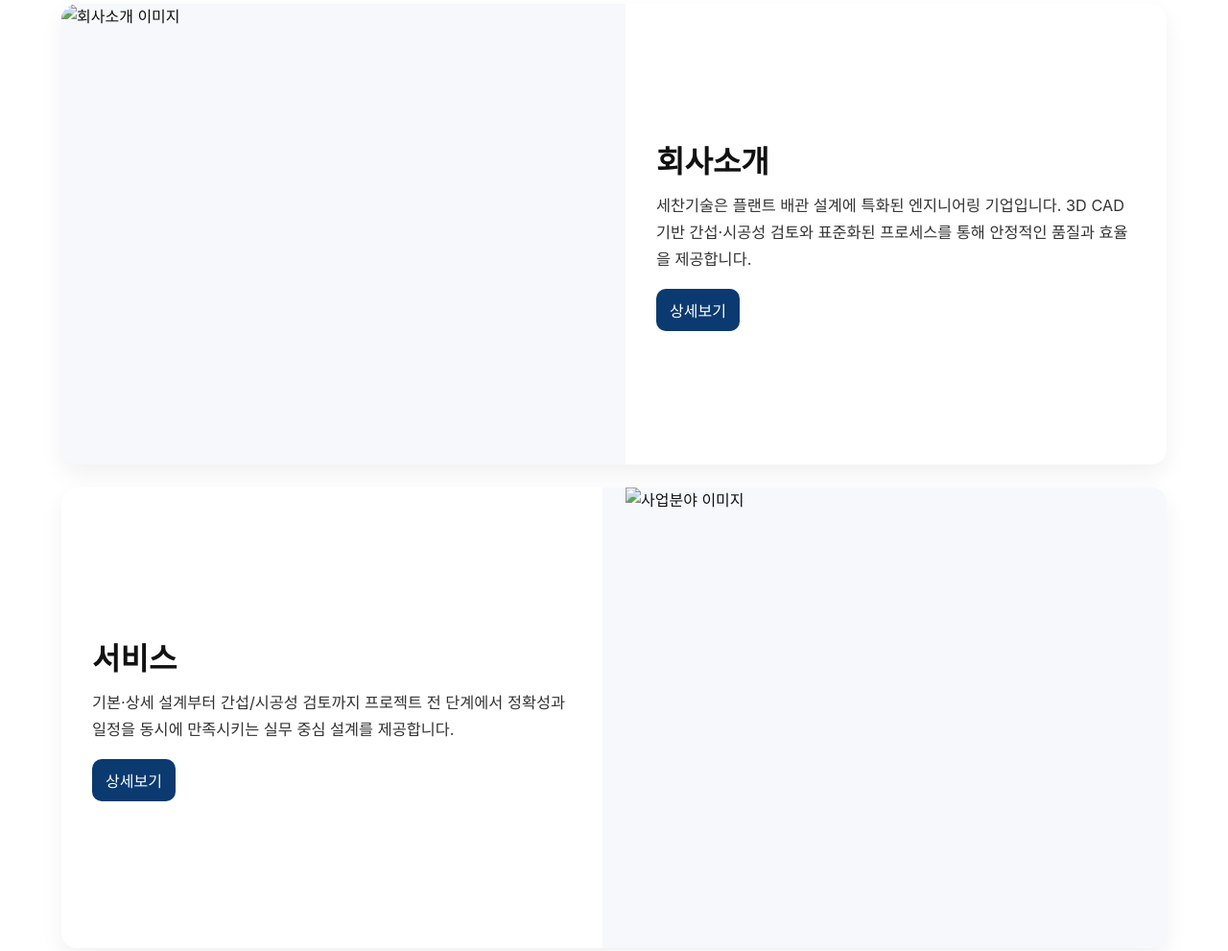
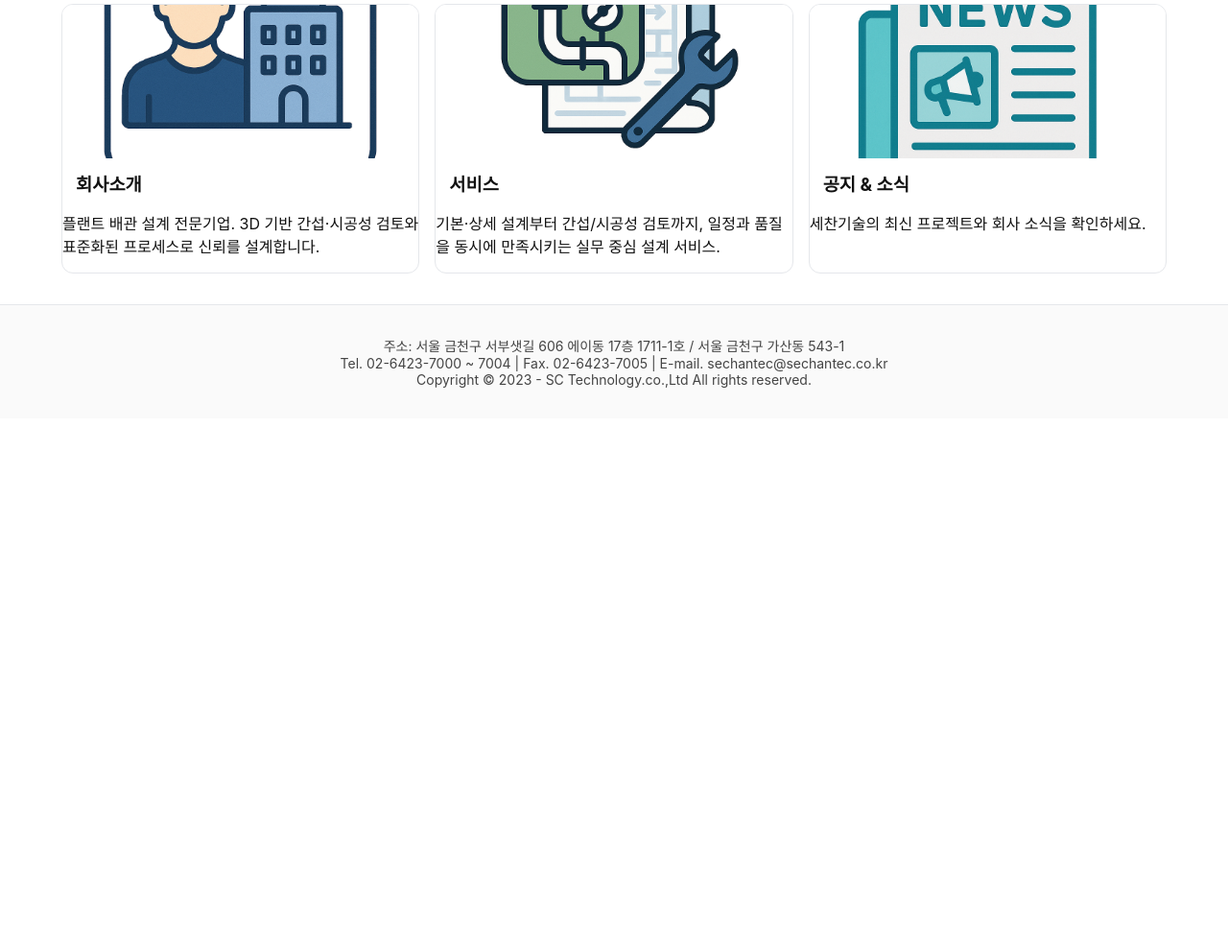
Before and after one commit to sechantec/Sechan-homepage, a plain HTML site: page index.html in a window 1280 px wide. Shown: the part 572-1563 px from the top of the page at 96% size. After the commit the page ends 1008 px from the top, so only its background shows below. Drawn offline with Linux system fonts and the light colour scheme.

Commit message:
Update index.html

```diff
--- a/index.html
+++ b/index.html
@@ -17,125 +17,12 @@
   <meta property="og:url" content="https://www.sechantec.co.kr/" />
   <meta property="og:image" content="https://www.sechantec.co.kr/img/og-image.png" />
 
-  <link rel="stylesheet" href="/assets/site.css?v=20250924a" />
-  <style>
-    /* === 페이지 전용(추가 섹션) 경량 보강 === */
-    :root{ --hero-h:60vh; --hero-h-min:360px; }
-    @media (max-width:980px){ :root{ --hero-h:46vh; --hero-h-min:280px; } }
-
-    /* 슬라이드와 동일 높이 유지용 래퍼 */
-    .alt-hero-wrap{ max-width: var(--maxw); margin: 24px auto 0; padding: 0 var(--pad); }
-    .alt-hero{
-      display:grid; grid-template-columns: 1.1fr 0.9fr; gap:24px;
-      height: var(--hero-h); min-height: var(--hero-h-min);
-      border-radius:16px; overflow:hidden;
-      background:#f6f8fb;
-    }
-    .alt-hero + .alt-hero{ margin-top: 24px; }
-    .alt-hero .imgbox{ position:relative; }
-    .alt-hero .imgbox img{
-      position:absolute; inset:0; width:100%; height:100%; object-fit:cover; object-position:center;
-    }
-    .alt-hero .textbox{
-      display:flex; align-items:center; padding:24px; background:#fff;
-    }
-    .alt-hero .textbox .inner{ max-width:560px; }
-    .alt-hero h2{ margin:0 0 10px; font-size:1.8rem; }
-    .alt-hero p{ margin:0 0 14px; line-height:1.65; color:#333; }
-    .alt-hero .btn{ display:inline-block; background:#0b3a70; color:#fff; padding:10px 14px; border-radius:10px; }
-
-    /* 좌/우 교차 배치 */
-    .alt-hero.left-img .imgbox{ order:1; }
-    .alt-hero.left-img .textbox{ order:2; }
-    .alt-hero.right-img .imgbox{ order:2; }
-    .alt-hero.right-img .textbox{ order:1; }
-
-    @media (max-width:980px){
-      .alt-hero{ grid-template-columns:1fr; height:auto; min-height:0; }
-      .alt-hero .imgbox{ position:relative; height: 46vh; min-height: 240px; }
-      .alt-hero .textbox{ padding:18px; }
-      .alt-hero h2{ font-size:1.4rem; }
-    }
-  .alt-hero {
-  grid-template-columns: 1fr 1fr;   /* 50:50 깔끔 분할 */
-  align-items: stretch;             /* 두 칼럼 높이 맞춤 */
-}
-
-/* 텍스트 박스: 완전 중앙 정렬 & 넉넉한 패딩 */
-.alt-hero .textbox {
-  display: flex;
-  align-items: center;              /* 수직 중앙 */
-  justify-content: center;          /* 가로 중앙 */
-  padding: 32px;                    /* 넉넉한 여백 */
-  background: #fff;
-}
-
-.alt-hero .textbox .inner {
-  max-width: 560px;                 /* 문단 폭 과도하게 길어지지 않게 */
-  width: 100%;
-}
-
-/* 타이포 살짝 키워서 시각 밸런스 */
-.alt-hero h2 {
-  font-size: 2rem;
-  margin: 0 0 12px;
-}
-.alt-hero p {
-  font-size: 1.02rem;
-  line-height: 1.7;
-  margin: 0 0 16px;
-}
-
-/* 이미지 박스: 완전 채우되 중앙 유지 */
-.alt-hero .imgbox {
-  position: relative;
-  overflow: hidden;                 /* 코너 라운드와 맞춤 */
-}
-.alt-hero .imgbox img {
-  position: absolute;
-  inset: 0;
-  width: 100%; height: 100%;
-  object-fit: cover;
-  object-position: center;          /* 중앙 기준 */
-  transform: translateZ(0);         /* 렌더링 안정화 */
-}
-
-/* 섹션 카드 자체 라운드/그림자 살짝 강화 → 무게감 맞춤 */
-.alt-hero {
-  border-radius: 16px;
-  box-shadow: 0 10px 24px rgba(0,0,0,.06);
-}
-
-/* 좌/우 교차는 유지하되, 1:1 비율에선 순서만 바뀌게 */
-.alt-hero.left-img .imgbox { order: 1; }
-.alt-hero.left-img .textbox { order: 2; }
-.alt-hero.right-img .imgbox { order: 2; }
-.alt-hero.right-img .textbox { order: 1; }
-
-/* 모바일은 기존처럼 스택 + 타이포 살짝 줄임 */
-@media (max-width: 980px) {
-  .alt-hero {
-    grid-template-columns: 1fr;
-    height: auto; min-height: 0;
-  }
-  .alt-hero .imgbox {
-    position: relative;
-    height: var(--hero-h);          /* 기존 히어로 높이 변수 재활용 */
-    min-height: var(--hero-h-min);
-  }
-  .alt-hero .textbox {
-    padding: 18px;
-  }
-  .alt-hero h2 { font-size: 1.5rem; }
-  .alt-hero p { font-size: 1rem; line-height: 1.6; }
-}
-
-  </style>
+  <link rel="stylesheet" href="/assets/site.css?v=20251002a" />
 </head>
 <body>
   <div id="site-header"></div>
 
-  <!-- ✅ 기존 슬라이드 (그대로 유지) -->
+  <!-- ✅ 기존 슬라이드 (유지) -->
   <div class="slideshow-wrap">
     <div class="slideshow-inner">
       <div class="slideshow-container">
@@ -161,48 +48,41 @@
     </div>
   </div>
 
-  <!-- ✅ 추가: 히어로 높이와 동일한 3개 섹션 (좌/우 교차 배치) -->
-  <section class="alt-hero-wrap" aria-label="요약 섹션">
-    <!-- 1) 회사소개: 왼쪽 사진 / 오른쪽 글 -->
-    <div class="alt-hero left-img">
-      <div class="imgbox">
-        <img src="/img/hero-about.jpg" alt="회사소개 이미지">
-      </div>
-      <div class="textbox">
-        <div class="inner">
-          <h2>회사소개</h2>
-          <p>세찬기술은 플랜트 배관 설계에 특화된 엔지니어링 기업입니다. 3D CAD 기반 간섭·시공성 검토와 표준화된 프로세스를 통해 안정적인 품질과 효율을 제공합니다.</p>
-          <a class="btn" href="/about.html" aria-label="회사소개 자세히 보기">상세보기</a>
+  <!-- ✅ 하단 선택형 메인 메뉴 (아이콘 + 문구 강화) -->
+  <section class="bottom-menu" aria-label="하단 선택 메뉴">
+    <div class="bm-grid">
+      <!-- 회사소개 -->
+      <a class="bm-card" href="/about.html" aria-label="회사소개로 이동">
+        <div class="bm-thumb">
+          <img src="/img/menu-about.png" alt="회사소개" />
         </div>
-      </div>
-    </div>
+        <div class="bm-body">
+          <h3>회사소개</h3>
+          <p class="bm-desc">플랜트 배관 설계 전문기업. 3D 기반 간섭·시공성 검토와 표준화된 프로세스로 신뢰를 설계합니다.</p>
+        </div>
+      </a>
 
-    <!-- 2) 서비스: 오른쪽 사진 / 왼쪽 글 -->
-    <div class="alt-hero right-img">
-      <div class="imgbox">
-        <img src="/img/hero-services.jpg" alt="사업분야 이미지">
-      </div>
-      <div class="textbox">
-        <div class="inner">
-          <h2>서비스</h2>
-          <p>기본·상세 설계부터 간섭/시공성 검토까지 프로젝트 전 단계에서 정확성과 일정을 동시에 만족시키는 실무 중심 설계를 제공합니다.</p>
-          <a class="btn" href="/services.html" aria-label="서비스 상세 보기">상세보기</a>
+      <!-- 서비스 -->
+      <a class="bm-card" href="/services.html" aria-label="서비스로 이동">
+        <div class="bm-thumb">
+          <img src="/img/menu-services.png" alt="서비스" />
         </div>
-      </div>
-    </div>
+        <div class="bm-body">
+          <h3>서비스</h3>
+          <p class="bm-desc">기본·상세 설계부터 간섭/시공성 검토까지, 일정과 품질을 동시에 만족시키는 실무 중심 설계 서비스.</p>
+        </div>
+      </a>
 
-    <!-- 3) 뉴스: 왼쪽 사진 / 오른쪽 글 -->
-    <div class="alt-hero left-img">
-      <div class="imgbox">
-        <img src="/img/hero-news.jpg" alt="공지 및 소식 이미지">
-      </div>
-      <div class="textbox">
-        <div class="inner">
-          <h2>공지 & 소식</h2>
-          <p>세찬기술의 최신 소식을 확인하세요. 프로젝트 업데이트와 공지사항으로 더 가까이 소통하겠습니다.</p>
-          <a class="btn" href="/news.html" aria-label="공지 및 소식 바로가기">상세보기</a>
+      <!-- 뉴스 -->
+      <a class="bm-card" href="/news.html" aria-label="공지 및 소식으로 이동">
+        <div class="bm-thumb">
+          <img src="/img/menu-news.png" alt="공지 및 소식" />
         </div>
-      </div>
+        <div class="bm-body">
+          <h3>공지 & 소식</h3>
+          <p class="bm-desc">세찬기술의 최신 프로젝트와 회사 소식을 확인하세요.</p>
+        </div>
+      </a>
     </div>
   </section>
 
```
